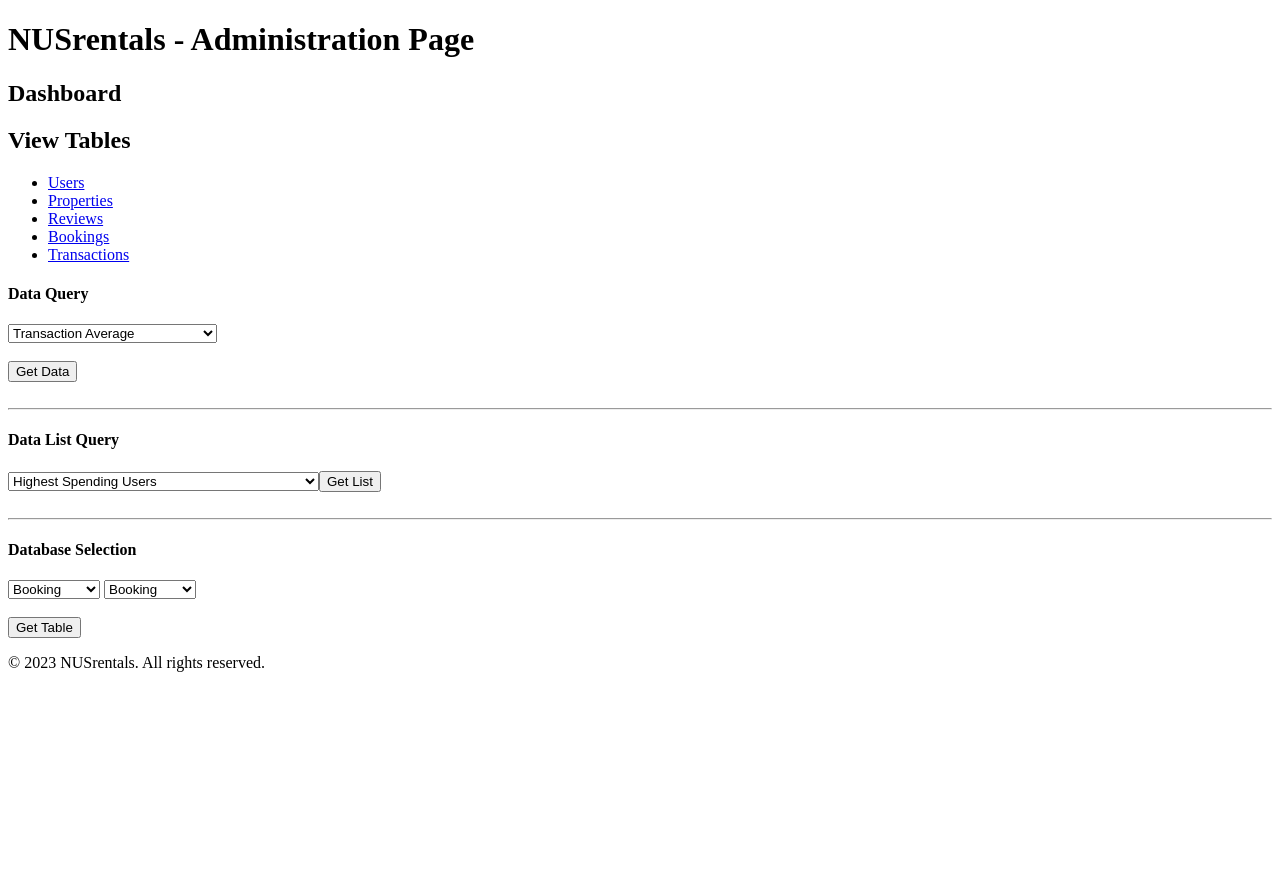
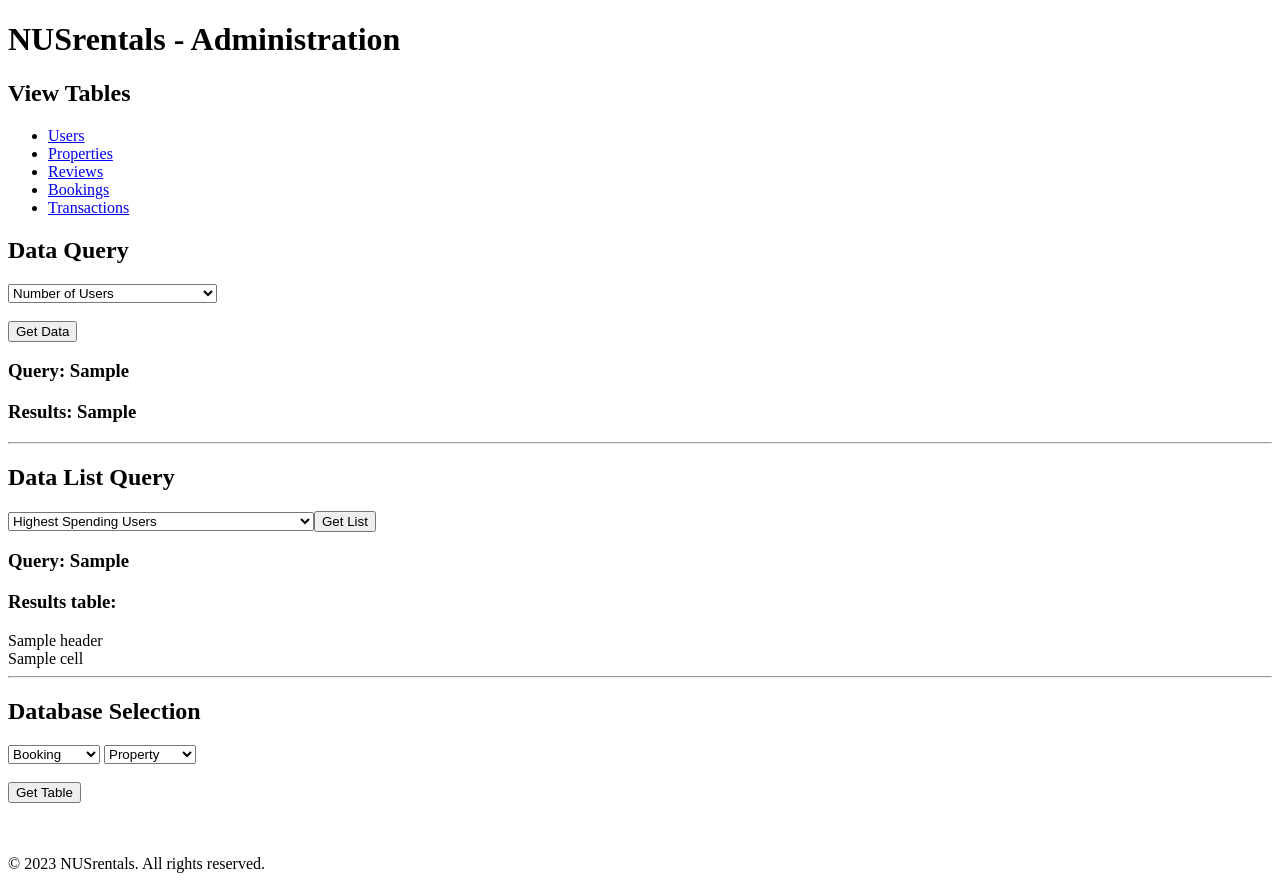
Before and after one commit to bdonong/IT2002---The-App, a Flask app: template templates/admin.html in a window 1280 px wide. Before the commit the page ends 672 px from the top, so only its background shows below. Run offline with Flask 3, Linux system fonts and the light colour scheme; the template is opened without the code that fills it: most values are stand-ins (such as "Sample title", 1, 10 or a date in 2020).

Commit message:
added admin data and list query functionalities

```diff
--- a/app.py
+++ b/app.py
@@ -396,16 +396,148 @@ def booking_details(session_token, property_id):
     else:
         return render_template('booking.html')
 
-@app.route('/admin', methods = ['POST'])
+@app.route('/admin')
 def admin_page():
-    if request.method == 'POST':
-        query = request.form['']
-
     if 'user_id' in session:
         user_id = session['user_id']
         return render_template('admin.html', userID=user_id)
 
+@app.route("/admin/data_query", methods = ['POST'])
+def admin_query():
+    request_dict = {
+        "num_users" : "SELECT COUNT(user_id) FROM users;",
+        "num_properties" : "SELECT COUNT(property_id) FROM property;",
+        "transaction_avg" : "SELECT TRUNC(AVG(t.amount), 2) FROM transaction t;",
+        "transaction_stddev" : "SELECT TRUNC(STDDEV_SAMP(t.amount), 2) FROM transaction t;"
+    }
 
+    query_name_dict = {
+                    "num_users" : "Number of Users",
+                    "num_properties" : "Number of Properties",
+                    "transaction_avg" : "Transaction Average",
+                    "transaction_stddev" : "Transaction Standard Deviation"
+    }
+
+    if request.method == 'POST':
+        query = request.form['query']
+        res = db.execute(sqlalchemy.text(request_dict[query]))
+        res_tuple = res.fetchall()
+        db.commit()
+        return render_template('admin.html', executed_query = query_name_dict[query], data_query_res = res_tuple[0][0])
+    else:
+        return render_template('admin.html', data_query_res = 'No query')
+
+@app.route("/admin/data_list_query", methods = ['POST'])
+def admin_list_query():
+    request_dict = {
+        "GST_room_rate" : """
+                                SELECT p1.address, p1.room_rate * 1.08 AS adjusted_price
+                                FROM property p1
+                                WHERE p1.room_rate >= 1500
+                                UNION
+                                SELECT p2.address, p2.room_rate
+                                FROM property p2
+                                WHERE p2.room_rate < 1500;
+                                """,
+        "highest_spending_users" : """
+                                SELECT u.user_id, u.user_name, SUM(t.amount) as total_spending
+                                FROM users u, booking b, transaction t
+                                WHERE u.user_id = b.student_id
+                                AND b.booking_id = t.booking_id
+                                AND t.status = 'paid'
+                                GROUP BY u.user_id, u.user_name
+                                HAVING SUM(t.amount) = (
+                                SELECT MAX(total_spending)
+                                FROM (
+                                    SELECT u1.user_id, SUM(t1.amount) as total_spending
+                                    FROM users u1, booking b1, transaction t1
+                                    WHERE u1.user_id = b1.student_id
+                                    AND b1.booking_id = t1.booking_id
+                                    AND t1.status = 'paid'
+                                    GROUP BY u1.user_id
+                                ) as max_spending
+                                );
+                                """,
+        "highest_value_transactions": """
+                                SELECT u.user_name, MAX(t.amount) AS max_spend
+                                FROM users u, booking b, transaction t
+                                WHERE u.user_id = b.student_id
+                                AND b.booking_id = t.booking_id
+                                GROUP BY (u.user_name)
+                                ORDER BY max_spend DESC
+                                LIMIT 5;""",
+        "highest_rated_properties": """
+                                SELECT u.user_name, p.address, TRUNC(AVG(r.rating), 2)
+                                FROM users u, property p, review r
+                                WHERE u.user_id = p.owner_id
+                                AND p.property_id = r.property_id
+                                GROUP BY u.user_name, p.address
+                                ORDER BY AVG(r.rating) DESC
+                                LIMIT 5;
+                                """,
+        "users_no_transactions" : """
+                                SELECT u.user_id, u.user_name
+                                FROM users u
+                                WHERE NOT EXISTS (
+                                SELECT *
+                                FROM booking b, transaction t
+                                WHERE b.booking_id = t.booking_id
+                                AND u.user_id = b.student_id
+                                AND t.status = 'paid'
+                                );""",
+        "unpaid_users"        : """
+                                SELECT u1.user_id, u1.user_name, t1.amount
+                                FROM users u1, booking b1, transaction t1
+                                WHERE u1.user_id = b1.student_id
+                                AND b1.booking_id = t1.booking_id
+                                AND b1.status = 'processing'
+                                EXCEPT
+                                SELECT u2.user_id, u2.user_name, t2.amount
+                                FROM users u2, booking b2, transaction t2
+                                WHERE u2.user_id = b2.student_id
+                                AND b2.booking_id = t2.booking_id
+                                AND t2.status = 'paid';
+                                """,
+        "most_bookings_users" : """
+                                SELECT u.user_id, u.user_name, COUNT(b.booking_id) as num_bookings
+                                FROM users u, booking b
+                                WHERE u.user_id = b.student_id
+                                GROUP BY u.user_id, u.user_name
+                                HAVING COUNT(*) >= ALL(
+                                SELECT COUNT(*)
+                                FROM users u1, booking b1
+                                WHERE u1.user_id = b1.student_id
+                                GROUP BY u1.user_id
+                                );"""
+    }
+
+    row_names_dict = {
+        "GST_room_rate" : ("Address", "Adjusted Price"),
+        "highest_spending_users" : ("User ID", "Username", "Total Spending"),
+        "highest_value_transactions" : ("Username", "Max Spend"),
+        "highest_rated_properties" : ("Owner's Name", "Address", "Avg Rating"),
+        "users_no_transactions" : ("User ID", "Username"),
+        "unpaid_users" : ("User ID", "Username", "Transaction amount"),
+        "most_bookings_users" : ("User ID", "Username", "Booking amounts")
+    }
+
+    query_name_dict = {
+        "GST_room_rate" : "GST applied if rate is higher than $1500",
+        "highest_spending_users" : "Highest Spending Users",
+        "highest_value_transactions" : "Top 5 Highest Value Transactions",
+        "highest_rated_properties" : "Top 5 Highest Rated Properties",
+        "users_no_transactions" : "Users who have not completed any transactions",
+        "unpaid_users" : "Users who booked but not paid",
+        "most_bookings_users" : "Users with the most bookings"
+    }
+
+    if request.method == 'POST':
+        query = request.form['query']
+        res = db.execute(sqlalchemy.text(request_dict[query]))
+        res_tuple = res.fetchall()
+        headers_tuple = row_names_dict[query]
+        db.commit()
+        return render_template('admin.html', executed_list_query = query_name_dict[query], list_query_res = res_tuple, query_headers = headers_tuple)
 
 # Creates the booking after the property is confirmed to be available, using the website cookie
 def bookslot(session_token, property_id):
--- a/templates/admin.html
+++ b/templates/admin.html
@@ -9,12 +9,11 @@
 </head>
 
 <header>
-    <h1>NUSrentals - Administration Page</h1>
+    <h1>NUSrentals - Administration</h1>
 </header>
 
 <body>
     <main>
-        <h2>Dashboard</h2>
         <section>
             <h2>View Tables</h2>
             <ul>
@@ -26,38 +25,54 @@
             </ul>
         </section>
         <form action="/admin/data_query" method="POST" >
-            <h4><label for = "queries">Data Query</label></h4>
+            <h2><label for = "queries">Data Query</label></h2>
                 <select id = "query" name = "query" required>
+                    <option value = "num_users" selected>Number of Users</option>
+                    <option value = "num_properties">Number of Properties</option>
                     <option value = "transaction_avg">Transaction Average</option>
                     <option value = "transaction_stddev">Transaction Standard Deviation</option>
-                    <option value = "num_users">Number of Users</option>
-                    <option value = "num_properties">Number of Properties</option>
                 </select>
             <br><br>
             <input type="submit" value="Get Data">
-        </form><br>
+        </form>
+        <h3>Query: {{ executed_query }}</h3>
+        <h3>Results: {{  data_query_res  }}</h3>
         <hr>
 
         <form action="/admin/data_list_query" method="POST" >
-            <h4><label for = "queries">Data List Query</label></h4>
+            <h2><label for = "queries">Data List Query</label></h2>
                 <select id = "query" name = "query" required>
-                    <option value = "highest_spending_users">Highest Spending Users</option>
-                    <option value = "users_no_transactions">Users who have not completed any transactions"</option>
+                    <option value = "GST_room_rate">GST applied if rate is higher than $1500</option>
+                    <option value = "highest_spending_users" selected>Highest Spending Users</option>
+                    <option value = "highest_value_transactions">Top 5 Highest Value Transactions</option>
+                    <option value = "highest_rated_properties">Top 5 Highest Rated Properties</option>
+                    <option value = "users_no_transactions">Users who have not completed any transactions</option>
+                    <option value = "unpaid_users">Users who booked but not paid</option>
                     <option value = "most_bookings_users">Users with the most bookings</option>
-                    <option value = "unpaid_users">Users who booked but not paid</option>
-                    <option value = "highest_value_transactions">Top 5 Highest value transactions</option>
-                    <option value = "highest_rated_properties">Top 5 Highest rated properties</option>
-                    <option value = "GST_room_rate">GST applied if rate is higher than $1500</option>
             <br><br>
             <input type="submit" value="Get List">
-        </form><br>
+        </form>
+        <h3>Query: {{ executed_list_query }}</h3>
+        <h3>Results table:</h3>
+        {% for header in query_headers %}
+        <tr>{{ header }}</tr>
+        {% endfor %}<br>
+
+        {% for row in list_query_res %}
+        <tr>
+            {% for cell in row %}
+            <td>{{ cell }}</td></tr>
+            {% endfor %}
+        </tr><br>
+        {% endfor %}
         <hr>
 
+        <!--To join two tables together-->
         <form action="/admin/join_tables" method="POST" >
-            <label for = "databases"><h4>Database Selection</h4></label>
+            <label for = "databases"><h2>Database Selection</h2></label>
 
             <select id = "db1" name = "db1" required>
-                <option value = "Booking">Booking</option>
+                <option value = "Booking" selected>Booking</option>
                 <option value = "Property">Property</option>
                 <option value = "Review">Review</option>
                 <option value = "Transaction">Transaction</option>
@@ -66,7 +81,7 @@
 
             <select id = "db2" name = "db2" required>
                 <option value = "Booking">Booking</option>
-                <option value = "Property">Property</option>
+                <option value = "Property" selected>Property</option>
                 <option value = "Review">Review</option>
                 <option value = "Transaction">Transaction</option>
                 <option value = "User">User</option>
@@ -77,7 +92,7 @@
             <input type="submit" value="Get Table">
 
         </form>
-    </main>
+    </main> <br><br>
 
     <footer>
         <p>&copy; 2023 NUSrentals. All rights reserved.</p>
```
